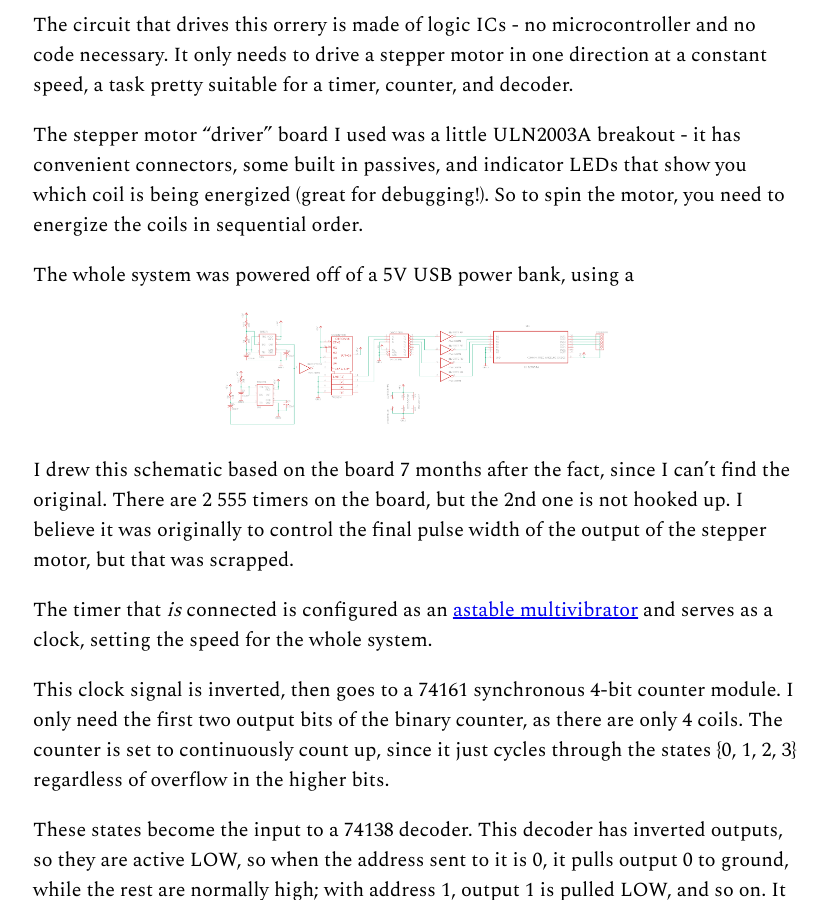
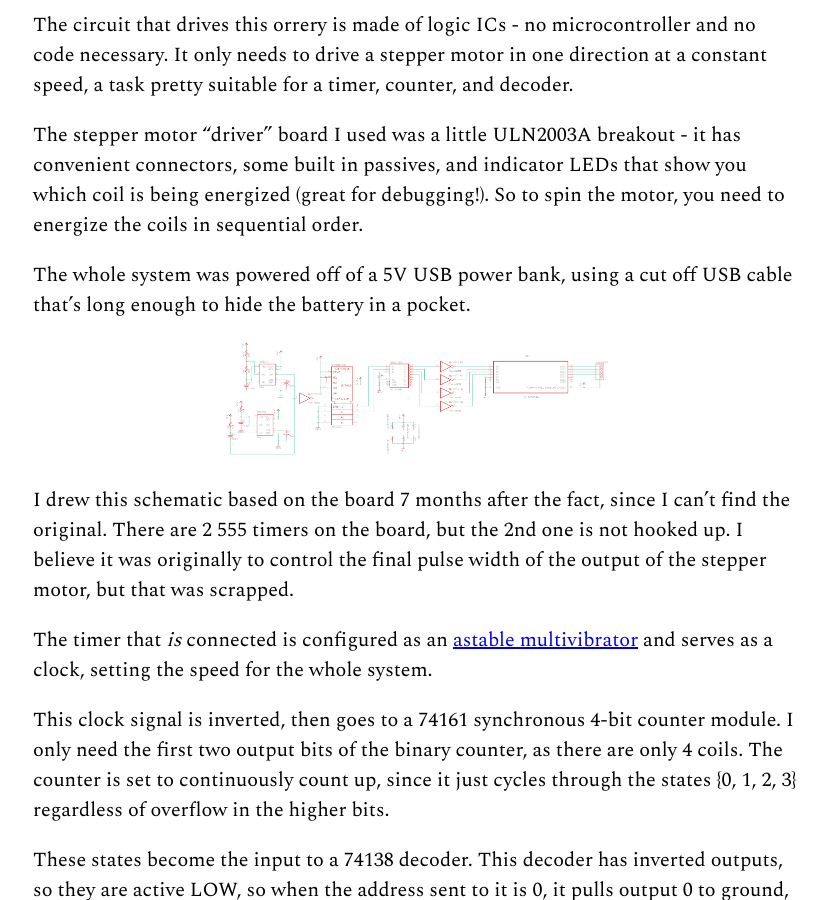
Before and after one commit to gisellegk/gisellegk.github.io, a Jekyll site: the page built from _projects/orrery-grad-cap.md, in a window 1280 px wide and 900 px high, scrolled down 2944 px. Shown: the whole window, without its empty margins (223-1051 px from the left). Built offline with Jekyll 4.4.1, drawn with Linux system fonts in a browser that asks for light colours; nearby versions of some CDN libraries; a script that is not in the unit is left out.

Commit message:
i forgot to finish this sentence LOL

```diff
--- a/_projects/orrery-grad-cap.md
+++ b/_projects/orrery-grad-cap.md
@@ -33,7 +33,7 @@ The circuit that drives this orrery is made of logic ICs - no microcontroller an
 
 The stepper motor "driver" board I used was a little ULN2003A breakout - it has convenient connectors, some built in passives, and indicator LEDs that show you which coil is being energized (great for debugging!). So to spin the motor, you need to energize the coils in sequential order.
 
-The whole system was powered off of a 5V USB power bank, using a
+The whole system was powered off of a 5V USB power bank, using a cut off USB cable that's long enough to hide the battery in a pocket.
 
 <a href="{{site.url}}/assets/img/orrery-grad-cap/schematic.png"><img class="inline-img" src="{{site.url}}/assets/img/orrery-grad-cap/schematic.png"></a>
 
```
